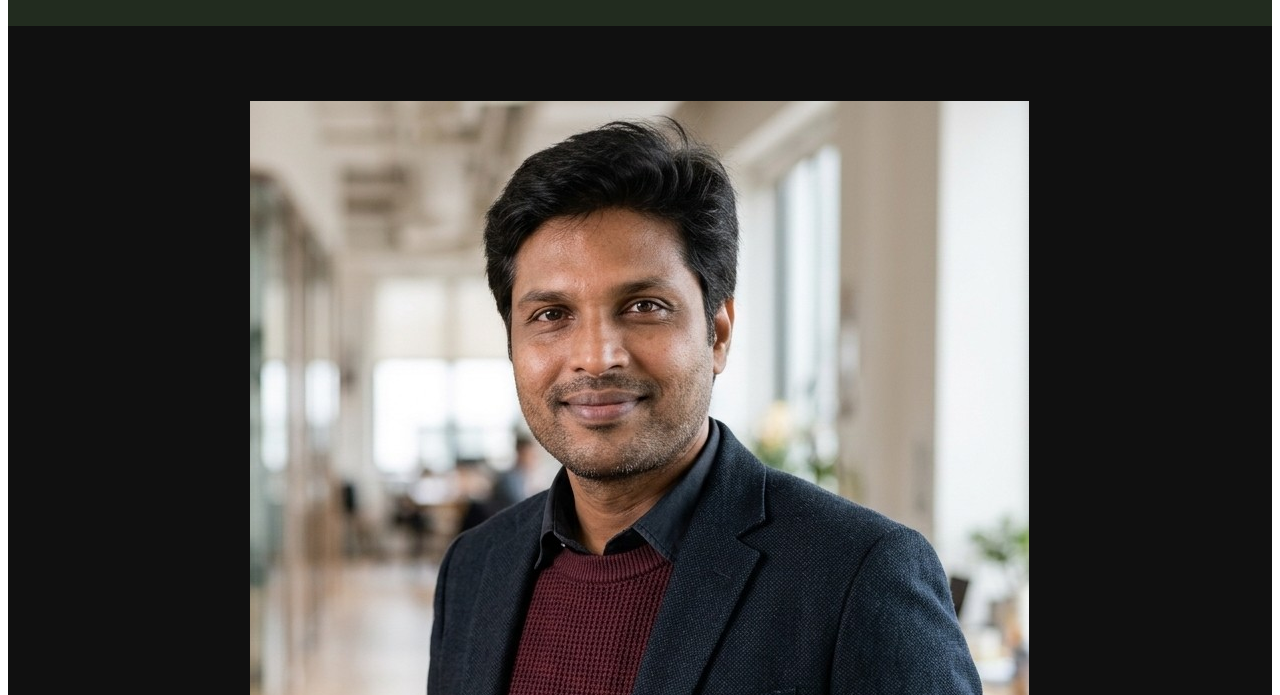
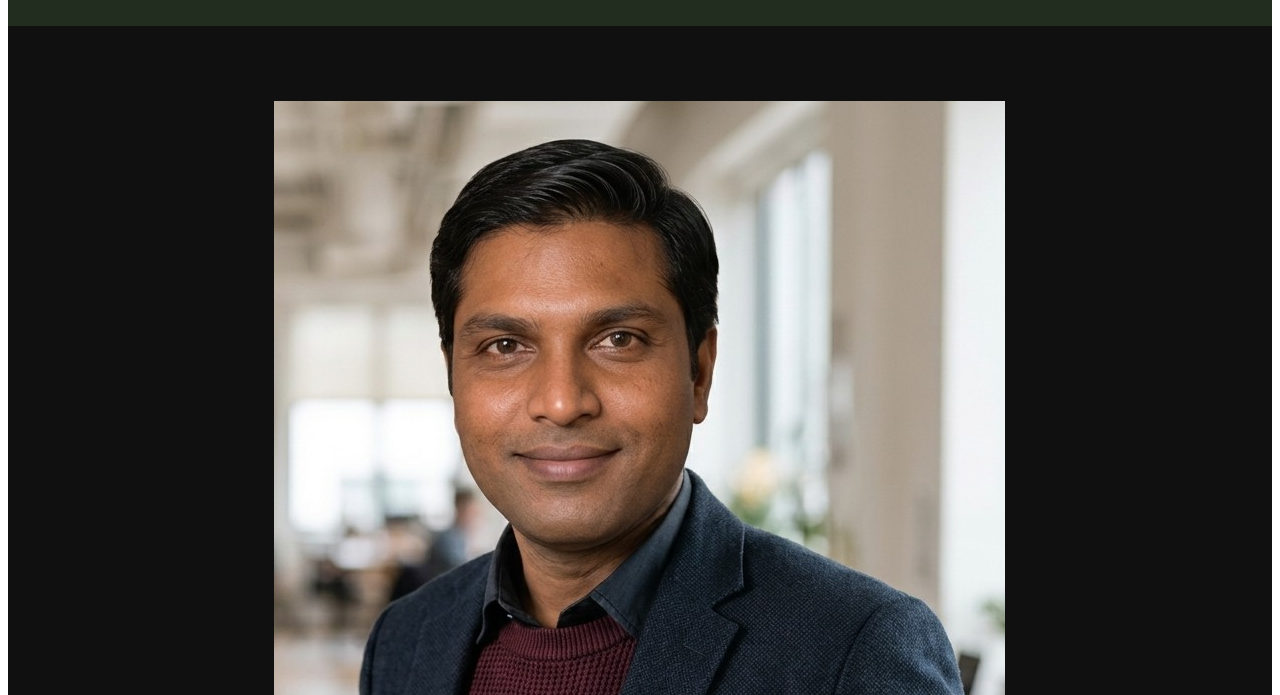
Before and after one commit to Sun-MegaGit/Portfolio, a plain HTML site: page about.html in a window 1280 px wide. Shown: the part 105-800 px from the top of the page. Drawn offline with Linux system fonts and the light colour scheme.

Commit message:
Update about.html

```diff
--- a/about.html
+++ b/about.html
@@ -21,7 +21,7 @@
     </nav>
     <section id="about" class="about">
     <div class="main">
-        <img src="my1.jpg" alt="sunil's picture">
+        <img src="my2.jpg" alt="sunil's picture">
         <div class="about-text">
         <h2>About Me</h2>
         <h5>Developer & Designer</h5>
```
